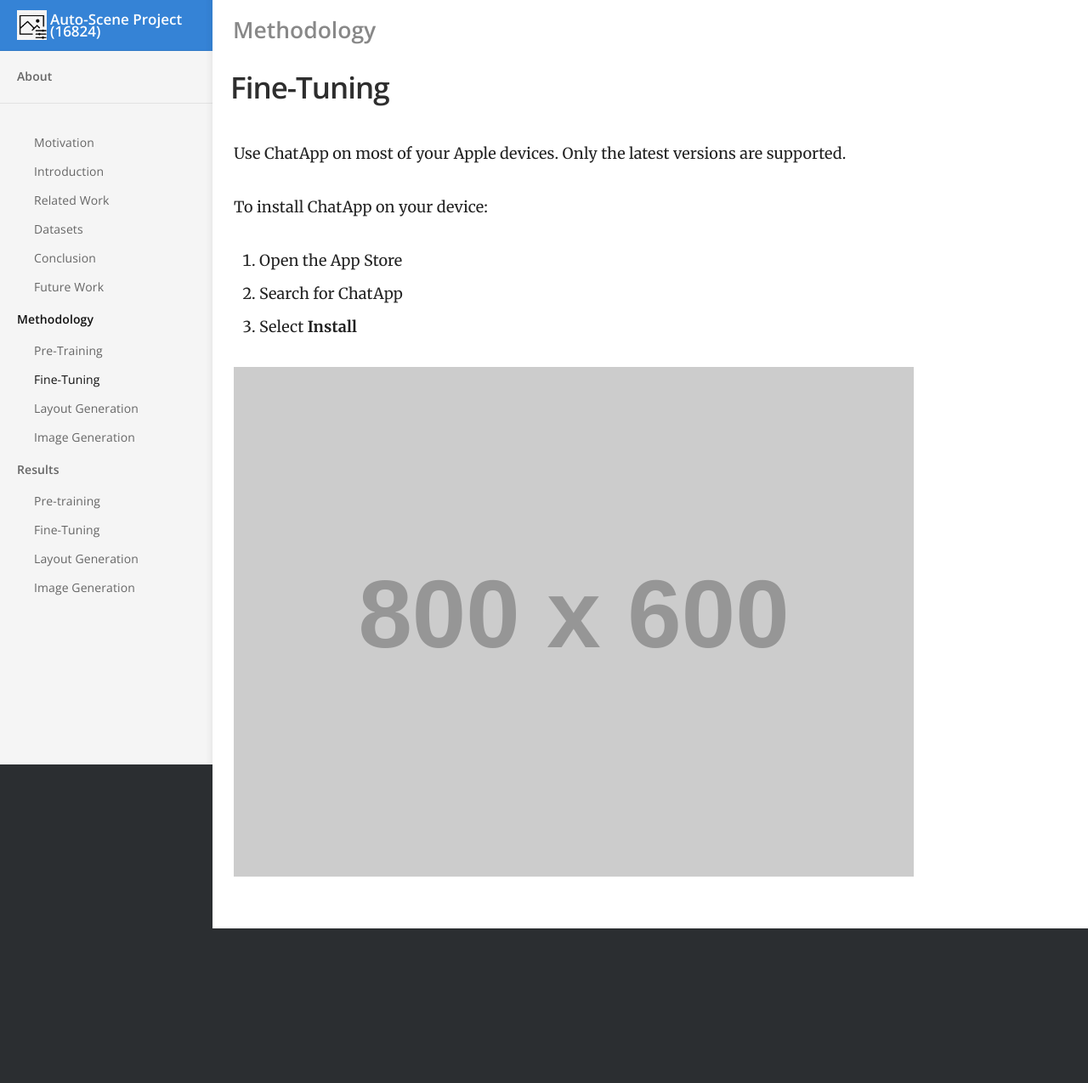
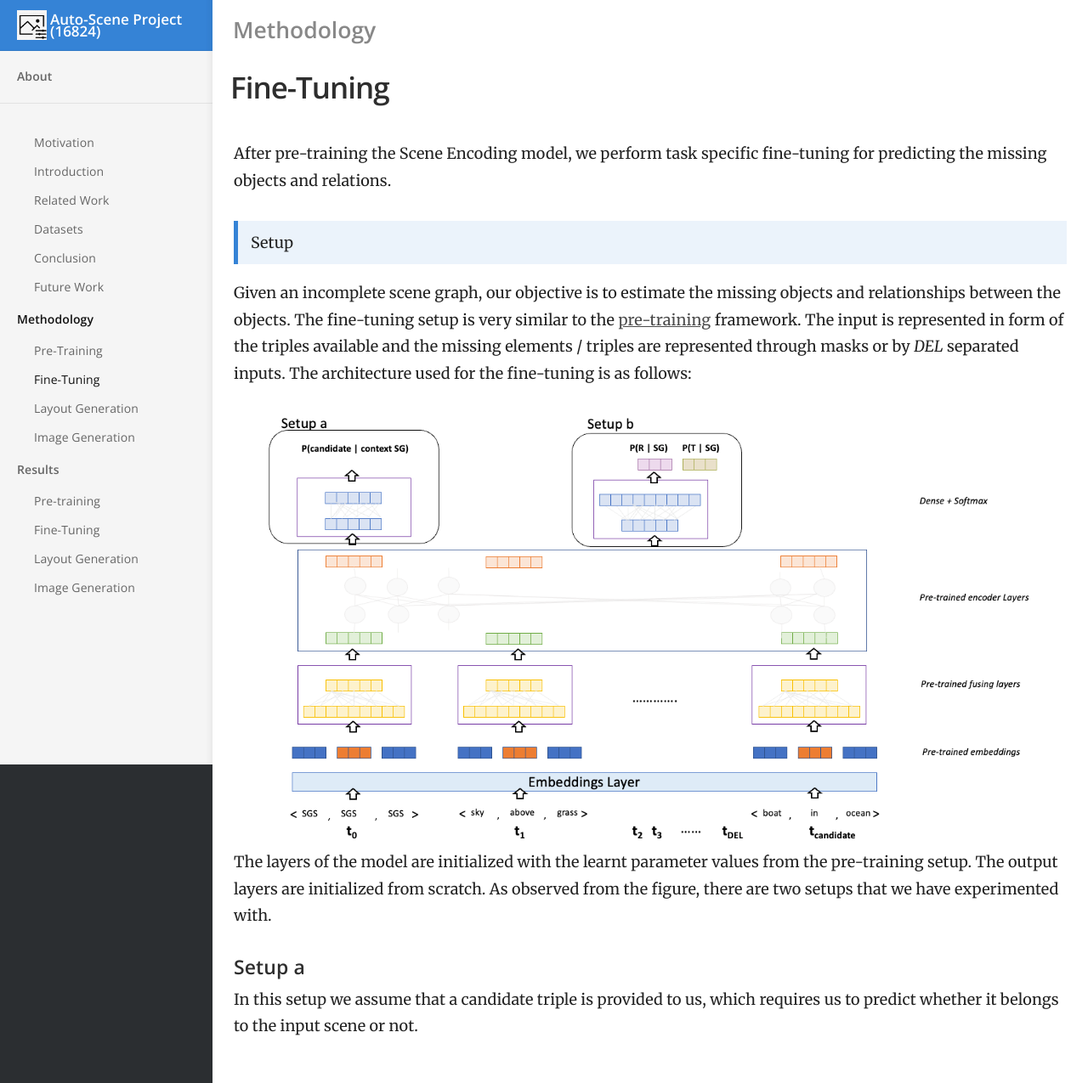
Before and after one commit to bhanu77prakash/scene-edit.github.io, a Jekyll site: the page built from _docs/Methodology/Fine-tuning.md, in a window 1280 px wide. Shown: the whole page at 85% size. Built offline with Jekyll 4.4.1, drawn with Linux system fonts in a browser that asks for light colours; before the commit the page ends 1093 px from its top, so only the background shows below that.

Commit message:
updated website

```diff
--- a/_docs/Methodology/Fine-tuning.md
+++ b/_docs/Methodology/Fine-tuning.md
@@ -4,12 +4,17 @@ category: Methodology
 order: 2
 ---
 
-Use ChatApp on most of your Apple devices. Only the latest versions are supported.
+After pre-training the Scene Encoding model, we perform task specific fine-tuning for predicting the missing objects and relations.
 
-To install ChatApp on your device:
+> Setup
 
-1. Open the App Store
-2. Search for ChatApp
-3. Select **Install**
+Given an incomplete scene graph, our objective is to estimate the missing objects and relationships between the objects. The fine-tuning setup is very similar to the [pre-training](../Pre-training) framework. The input is represented in form of the triples available and the missing elements / triples are represented through masks or by *DEL* separated inputs. The architecture used for the fine-tuning is as follows:
+<center>
+<img src="../../images/fine-tune.png" alt="example" style="width:900px;"/>
+<br>
+</center>
 
-![](//placehold.it/800x600)
+The layers of the model are initialized with the learnt parameter values from the pre-training setup. The output layers are initialized from scratch. As observed from the figure, there are two setups that we have experimented with.
+
+<h4>Setup a </h4>
+In this setup we assume that a candidate triple is provided to us, which requires us to predict whether it belongs to the input scene or not.
```
Also changed, not shown: _docs/Introduction.md (+1 -1 lines), _docs/Methodology/Pre-training.md (+1 -1 lines), images/fine-tune.png (added).
